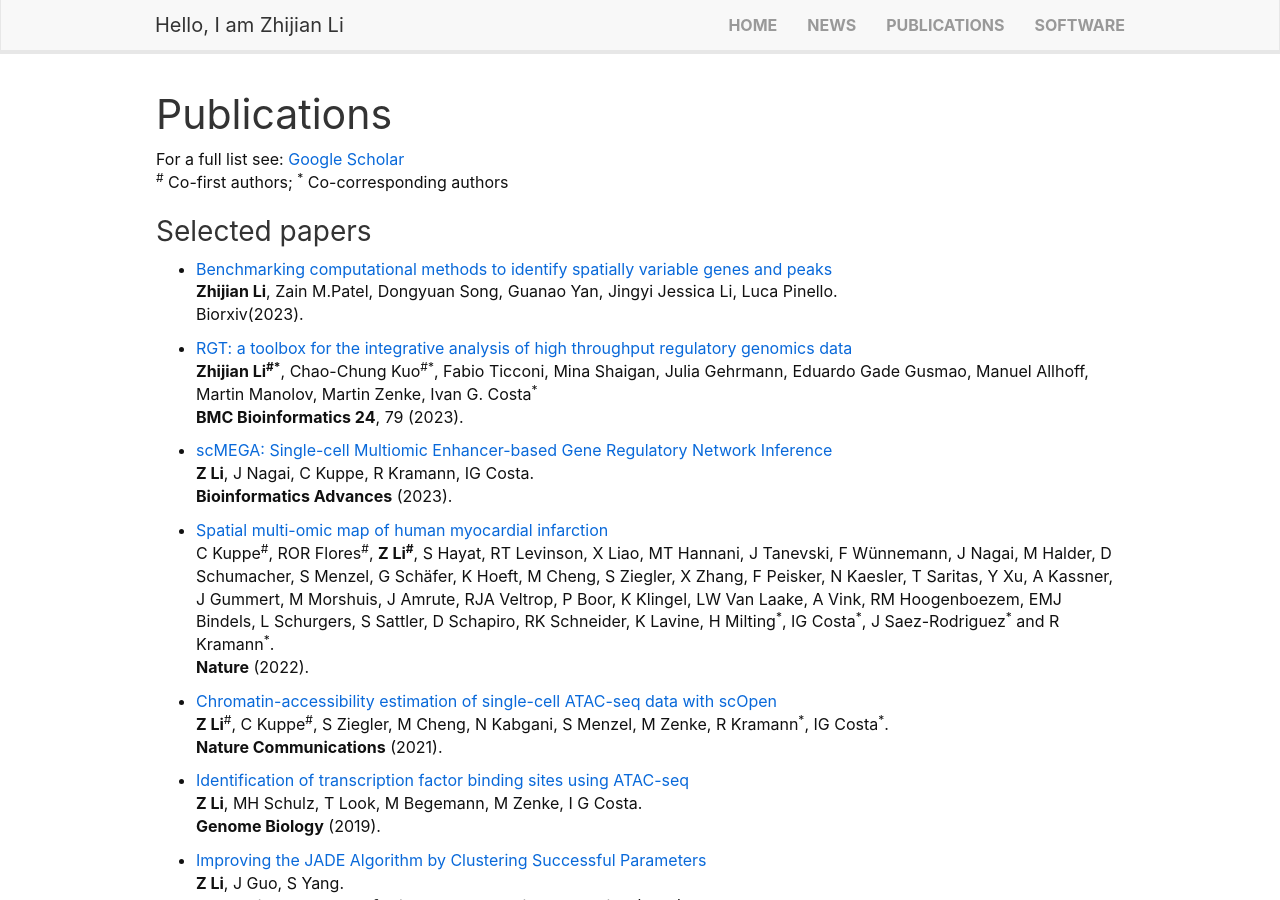
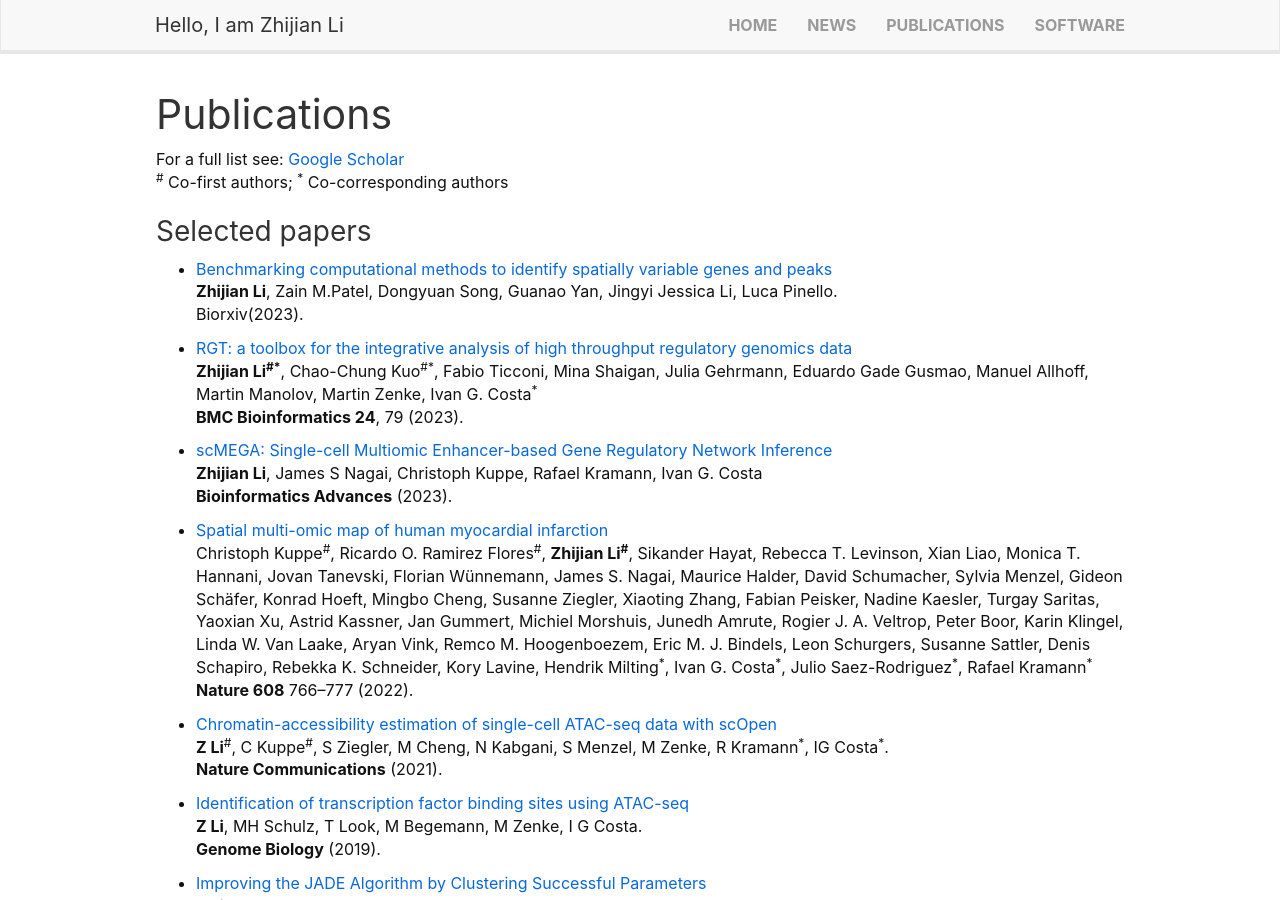
Before and after one commit to lzj1769/lzj1769.github.io, a Jekyll site: the page built from _pages/publications.md, in a window 1280 px wide and 900 px high. Built offline with Jekyll 4.4.1, drawn with Linux system fonts in a browser that asks for light colours; nearby versions of some CDN libraries.

Commit message:
update publication

```diff
--- a/_pages/publications.md
+++ b/_pages/publications.md
@@ -20,14 +20,14 @@ Biorxiv(2023).
 **Zhijian Li<sup>\#\*</sup>**, Chao-Chung Kuo<sup>\#\*</sup>, Fabio Ticconi, Mina Shaigan, Julia Gehrmann, Eduardo Gade Gusmao, Manuel Allhoff, Martin Manolov, Martin Zenke, Ivan G. Costa<sup>\*</sup> \
 **BMC Bioinformatics 24**, 79 (2023).
 
-* [scMEGA: Single-cell Multiomic Enhancer-based Gene Regulatory Network Inference](https://academic.oup.com/bioinformaticsadvances/advance-article/doi/10.1093/bioadv/vbad003/6986159?login=false)\
-**Z Li**, J Nagai, C Kuppe, R Kramann, IG Costa.\
+* [scMEGA: Single-cell Multiomic Enhancer-based Gene Regulatory Network Inference](https://academic.oup.com/bioinformaticsadvances/advance-article/doi/10.1093/bioadv/vbad003/6986159?login=false) \
+**Zhijian Li**, James S Nagai, Christoph Kuppe, Rafael Kramann, Ivan G. Costa \
 **Bioinformatics Advances** (2023).
 
 
 * [Spatial multi-omic map of human myocardial infarction](https://www.nature.com/articles/s41586-022-05060-x)\
-C Kuppe<sup>\#</sup>, ROR Flores<sup>\#</sup>, **Z Li<sup>\#</sup>**, S Hayat, RT Levinson, X Liao, MT Hannani, J Tanevski, F Wünnemann, J Nagai, M Halder, D Schumacher, S Menzel, G Schäfer, K Hoeft, M Cheng, S Ziegler, X Zhang, F Peisker, N Kaesler, T Saritas, Y Xu, A Kassner, J Gummert, M Morshuis, J Amrute, RJA Veltrop, P Boor, K Klingel, LW Van Laake, A Vink, RM Hoogenboezem, EMJ Bindels, L Schurgers, S Sattler, D Schapiro, RK Schneider, K Lavine, H Milting<sup>\*</sup>, IG Costa<sup>\*</sup>, J Saez-Rodriguez<sup>\*</sup> and R Kramann<sup>\*</sup>.\
-**Nature** (2022).
+Christoph Kuppe<sup>\#</sup>, Ricardo O. Ramirez Flores<sup>\#</sup>, **Zhijian Li<sup>\#</sup>**, Sikander Hayat, Rebecca T. Levinson, Xian Liao, Monica T. Hannani, Jovan Tanevski, Florian Wünnemann, James S. Nagai, Maurice Halder, David Schumacher, Sylvia Menzel, Gideon Schäfer, Konrad Hoeft, Mingbo Cheng, Susanne Ziegler, Xiaoting Zhang, Fabian Peisker, Nadine Kaesler, Turgay Saritas, Yaoxian Xu, Astrid Kassner, Jan Gummert, Michiel Morshuis, Junedh Amrute, Rogier J. A. Veltrop, Peter Boor, Karin Klingel, Linda W. Van Laake, Aryan Vink, Remco M. Hoogenboezem, Eric M. J. Bindels, Leon Schurgers, Susanne Sattler, Denis Schapiro, Rebekka K. Schneider, Kory Lavine, Hendrik Milting<sup>\*</sup>, Ivan G. Costa<sup>\*</sup>, Julio Saez-Rodriguez<sup>\*</sup>, Rafael Kramann<sup>\*</sup> \
+**Nature 608** 766–777 (2022).
 
 * [Chromatin-accessibility estimation of single-cell ATAC-seq data with scOpen](https://www.nature.com/articles/s41467-021-26530-2)\
 **Z Li**<sup>\#</sup>, C Kuppe<sup>\#</sup>, S Ziegler, M Cheng, N Kabgani, S Menzel, M Zenke, R Kramann<sup>\*</sup>, IG Costa<sup>\*</sup>.\
```
